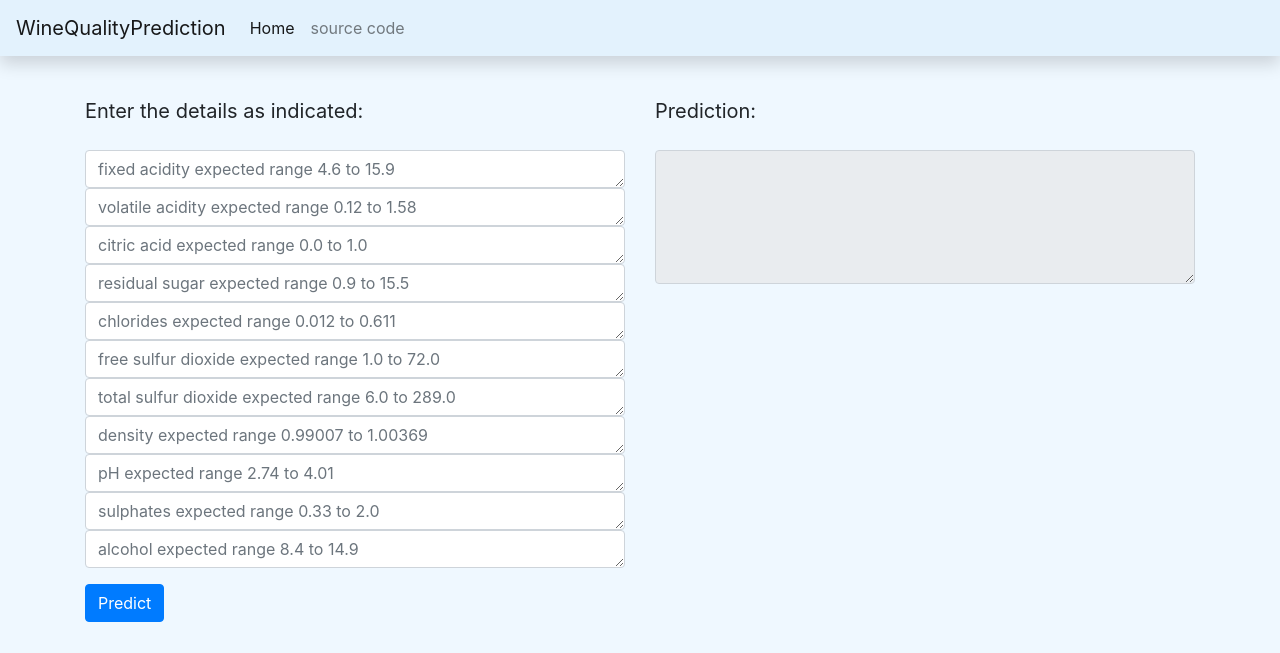
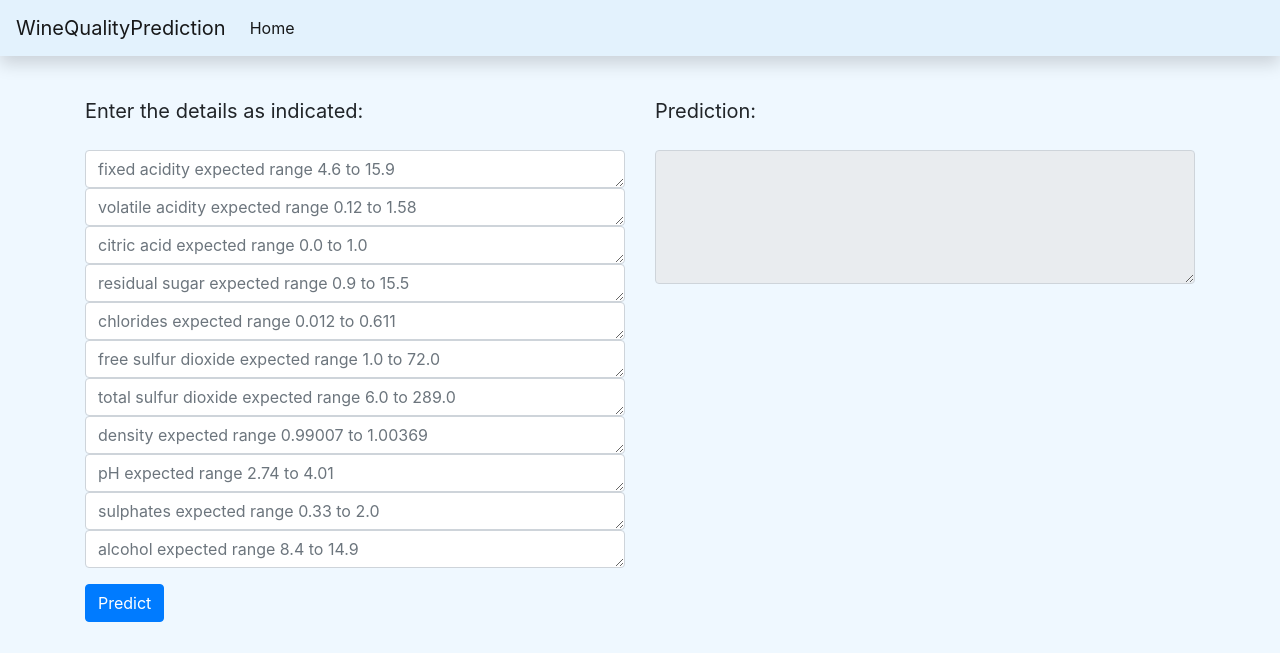
Before and after one commit to B-Murali-Krishna/mlops_winequality, a Flask app: page / in a window 1280 px wide. Shown: the top 653 px of the page. Run offline with Flask 2, Linux system fonts and the light colour scheme; some libraries are stand-ins or nearby versions.

Commit message:
sourse code deleted from nav bar

```diff
--- a/webapp/templates/index.html
+++ b/webapp/templates/index.html
@@ -24,9 +24,6 @@ WineQuality
         <ul class="navbar-nav">
             <li class="nav-item active">
                 <a class="nav-link" href="/">Home <span class="sr-only">(current)</span></a>
-            </li>
-            <li class="nav-item">
-                <a class="nav-link" href="https://github.com/c17hawke/dvc-plus-cml-test">source code</a>
             </li>
         </ul>
     </div>
```
